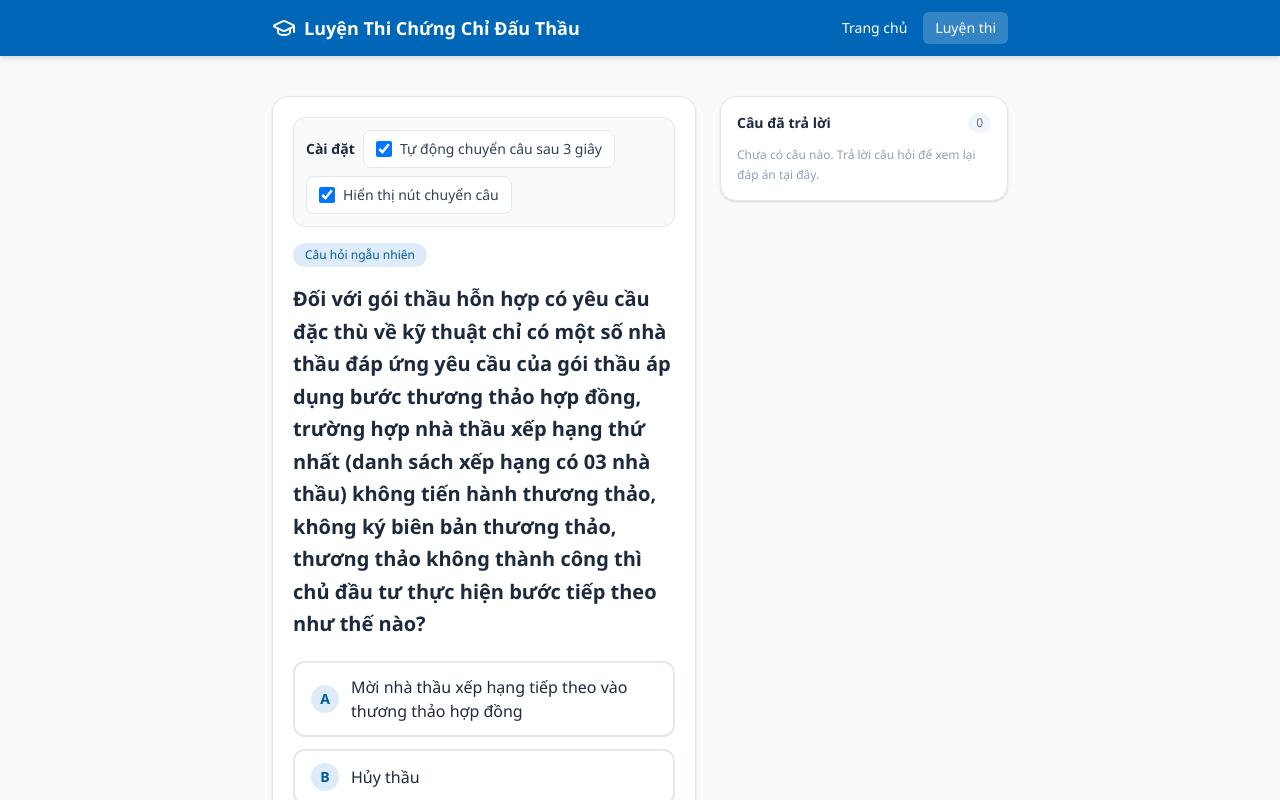
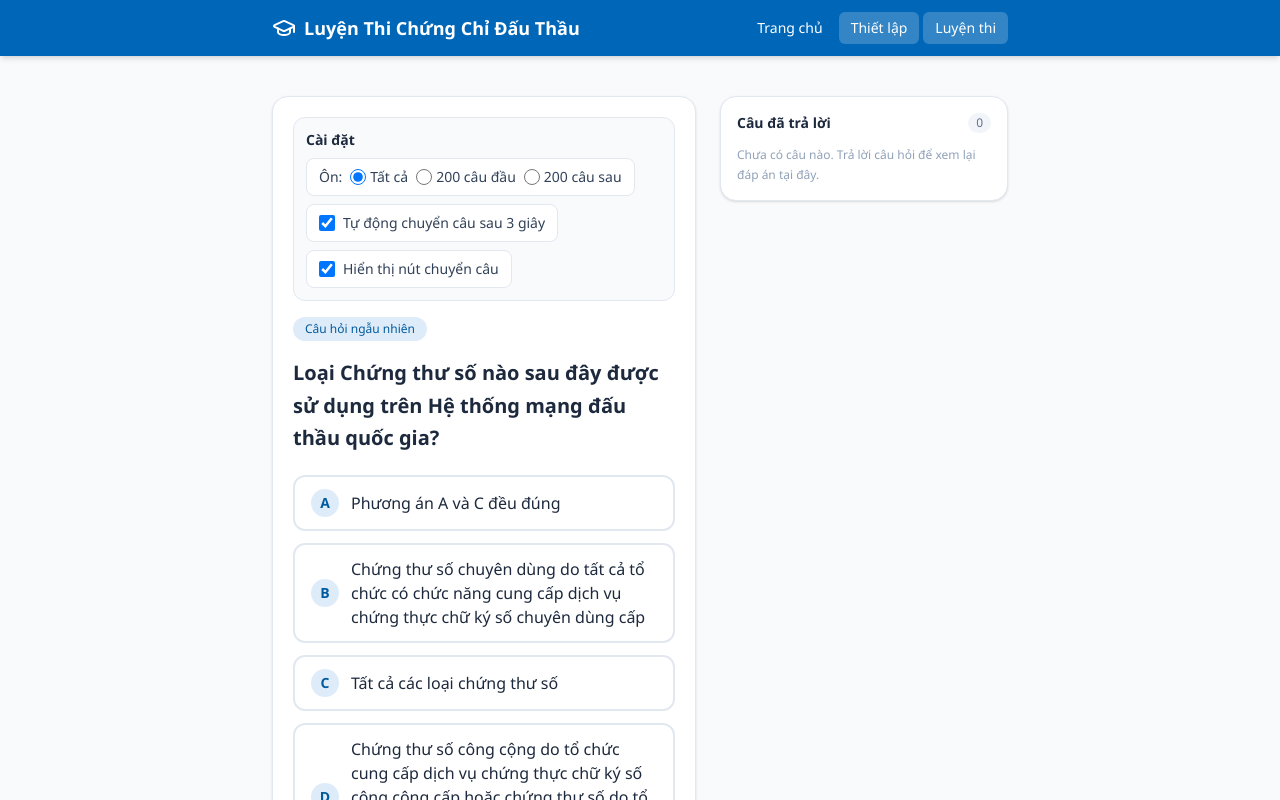
Before and after one commit to nhinguyenminh/Trac-nghiem-luat-dau-thau, a React (Vite) app: page /quiz in a window 1280 px wide. Shown: the top 800 px of the page. Built offline with nearby package versions, Linux system fonts and the light colour scheme.

Commit message:
Add quiz scope settings and reset cleanup

```diff
--- a/src/App.tsx
+++ b/src/App.tsx
@@ -20,6 +20,14 @@ function Header() {
             }`}
           >
             Trang chủ
+          </Link>
+          <Link
+            to="/quiz#settings"
+            className={`rounded-md px-3 py-1.5 transition-colors ${
+              pathname.startsWith("/quiz") ? "bg-white/20" : "hover:bg-white/10"
+            }`}
+          >
+            Thiết lập
           </Link>
           <Link
             to="/quiz"
--- a/src/pages/QuizPage.tsx
+++ b/src/pages/QuizPage.tsx
@@ -1,13 +1,12 @@
 import { useCallback, useEffect, useRef, useState } from "react"
 import { CheckCircle2, XCircle, Loader2, AlertTriangle, ChevronLeft, ChevronRight, Play } from "lucide-react"
-import { useStats } from "../useStats"
+import { ATTEMPTS_KEY, useStats } from "../useStats"
 import { useSettings } from "../useSettings"
 import StatsPanel from "../components/StatsPanel"
-import type { Question } from "../types"
+import type { Question, QuestionScope } from "../types"
 
 const LETTERS = ["A", "B", "C", "D"]
 const AUTO_NEXT_MS = 3000
-const ATTEMPTS_KEY = "quiz-attempts-v1"
 
 interface Attempt {
   question: Question
@@ -33,6 +32,13 @@ function shouldShuffleOptions(question: Question): boolean {
     normalized.includes("và")
 
   return !hasMultipleCorrectAnswers
+}
+
+function getQuestionsForScope(questions: Question[], scope: QuestionScope): Question[] {
+  const sorted = [...questions].sort((a, b) => a.id - b.id)
+  if (scope === "first200") return sorted.slice(0, 200)
+  if (scope === "after200") return sorted.slice(200)
+  return sorted
 }
 
 function shuffleQuestion(question: Question): Question {
@@ -78,8 +84,9 @@ function readStoredAttempts(): StoredAttempt[] {
 
 export default function QuizPage() {
   const { stats, accuracy, record, reset } = useStats()
-  const { settings, toggle } = useSettings()
+  const { settings, toggle, setValue } = useSettings()
 
+  const [allQuestions, setAllQuestions] = useState<Question[]>([])
   const [questions, setQuestions] = useState<Question[]>([])
   const [loading, setLoading] = useState(true)
   const [error, setError] = useState(false)
@@ -129,8 +136,10 @@ export default function QuizPage() {
       })
       .then((data: Question[]) => {
         const rawQuestions = data.map((question) => ({ ...question }))
-        setQuestions(rawQuestions)
-        const firstQuestion = rawQuestions[Math.floor(Math.random() * rawQuestions.length)] ?? null
+        setAllQuestions(rawQuestions)
+        const scopedQuestions = getQuestionsForScope(rawQuestions, settings.questionScope)
+        setQuestions(scopedQuestions)
+        const firstQuestion = scopedQuestions[Math.floor(Math.random() * scopedQuestions.length)] ?? null
         setCurrent(firstQuestion ? shuffleQuestion(firstQuestion) : null)
         // rebuild session history from LocalStorage
         const byId = new Map(rawQuestions.map((q) => [q.id, q]))
@@ -149,6 +158,20 @@ export default function QuizPage() {
         setLoading(false)
       })
   }, [])
+
+  useEffect(() => {
+    if (allQuestions.length === 0) return
+    const scopedQuestions = getQuestionsForScope(allQuestions, settings.questionScope)
+    setQuestions(scopedQuestions)
+    setHistory([])
+    setReviewIndex(null)
+    setSelected(null)
+    setLocked(false)
+    setCurrent((prev) => {
+      const nextQuestion = pickRandom(scopedQuestions, prev?.id)
+      return nextQuestion ? shuffleQuestion(nextQuestion) : null
+    })
+  }, [allQuestions, settings.questionScope, pickRandom])
 
   // persist attempts whenever history changes
   useEffect(() => {
@@ -220,8 +243,41 @@ export default function QuizPage() {
       {/* Main column */}
       <div className="flex min-w-0 flex-1 flex-col gap-6">
         <div className="rounded-2xl border border-slate-200 bg-white p-4 shadow-sm sm:p-5">
-          <div className="mb-4 flex flex-wrap items-center gap-2 rounded-xl border border-slate-200 bg-slate-50 p-3">
+          <div id="settings" className="mb-4 flex flex-wrap items-center gap-2 rounded-xl border border-slate-200 bg-slate-50 p-3">
             <span className="text-sm font-semibold text-slate-800">Cài đặt</span>
+            <div className="flex flex-wrap items-center gap-2 rounded-lg border border-slate-200 bg-white px-3 py-2 text-sm text-slate-700">
+              <span className="font-medium text-slate-700">Ôn:</span>
+              <label className="flex items-center gap-1">
+                <input
+                  type="radio"
+                  name="questionScope"
+                  checked={settings.questionScope === "all"}
+                  onChange={() => setValue("questionScope", "all")}
+                  className="h-4 w-4 border-slate-300 text-ms-blue focus:ring-ms-blue"
+                />
+                Tất cả
+              </label>
+              <label className="flex items-center gap-1">
+                <input
+                  type="radio"
+                  name="questionScope"
+                  checked={settings.questionScope === "first200"}
+                  onChange={() => setValue("questionScope", "first200")}
+                  className="h-4 w-4 border-slate-300 text-ms-blue focus:ring-ms-blue"
+                />
+                200 câu đầu
+              </label>
+              <label className="flex items-center gap-1">
+                <input
+                  type="radio"
+                  name="questionScope"
+                  checked={settings.questionScope === "after200"}
+                  onChange={() => setValue("questionScope", "after200")}
+                  className="h-4 w-4 border-slate-300 text-ms-blue focus:ring-ms-blue"
+                />
+                200 câu sau
+              </label>
+            </div>
             <label className="flex items-center gap-2 rounded-lg border border-slate-200 bg-white px-3 py-2 text-sm text-slate-700">
               <input
                 type="checkbox"
--- a/src/types.ts
+++ b/src/types.ts
@@ -1,3 +1,5 @@
+export type QuestionScope = "all" | "first200" | "after200"
+
 export interface Question {
   id: number
   question: string
--- a/src/useSettings.ts
+++ b/src/useSettings.ts
@@ -1,14 +1,21 @@
 import { useCallback, useEffect, useState } from "react"
+import type { QuestionScope } from "./types"
 
 export interface Settings {
   autoNext: boolean
   showNextButton: boolean
   allowRepeat: boolean
+  questionScope: QuestionScope
 }
 
 const STORAGE_KEY = "quiz-settings-v1"
 
-const defaultSettings: Settings = { autoNext: true, showNextButton: true, allowRepeat: true }
+const defaultSettings: Settings = {
+  autoNext: true,
+  showNextButton: true,
+  allowRepeat: true,
+  questionScope: "all",
+}
 
 function readSettings(): Settings {
   try {
@@ -19,6 +26,10 @@ function readSettings(): Settings {
       autoNext: typeof parsed.autoNext === "boolean" ? parsed.autoNext : defaultSettings.autoNext,
       showNextButton: typeof parsed.showNextButton === "boolean" ? parsed.showNextButton : defaultSettings.showNextButton,
       allowRepeat: typeof parsed.allowRepeat === "boolean" ? parsed.allowRepeat : defaultSettings.allowRepeat,
+      questionScope:
+        parsed.questionScope === "first200" || parsed.questionScope === "after200"
+          ? parsed.questionScope
+          : defaultSettings.questionScope,
     }
   } catch {
     return defaultSettings
@@ -43,5 +54,9 @@ export function useSettings() {
     setSettings((prev) => ({ ...prev, [key]: !prev[key] }))
   }, [])
 
-  return { settings, toggle }
+  const setValue = useCallback(<K extends keyof Settings>(key: K, value: Settings[K]) => {
+    setSettings((prev) => ({ ...prev, [key]: value }))
+  }, [])
+
+  return { settings, toggle, setValue }
 }
--- a/src/useStats.ts
+++ b/src/useStats.ts
@@ -2,6 +2,7 @@ import { useCallback, useEffect, useState } from "react"
 import type { Stats } from "./types"
 
 const STORAGE_KEY = "quiz-stats-v1"
+export const ATTEMPTS_KEY = "quiz-attempts-v1"
 
 const emptyStats: Stats = { total: 0, correct: 0, wrong: 0 }
 
@@ -41,6 +42,8 @@ export function useStats() {
 
   const reset = useCallback(() => {
     setStats(emptyStats)
+    localStorage.setItem(STORAGE_KEY, JSON.stringify(emptyStats))
+    localStorage.removeItem(ATTEMPTS_KEY)
   }, [])
 
   const accuracy = stats.total === 0 ? 0 : Math.round((stats.correct / stats.total) * 100)
```
Also changed, not shown: 1 other file (tests, documents, lock files or other folders).
